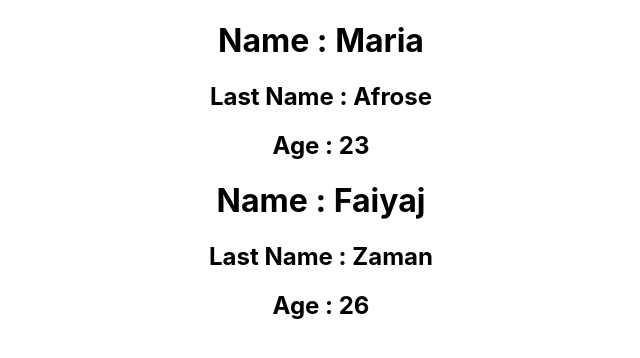
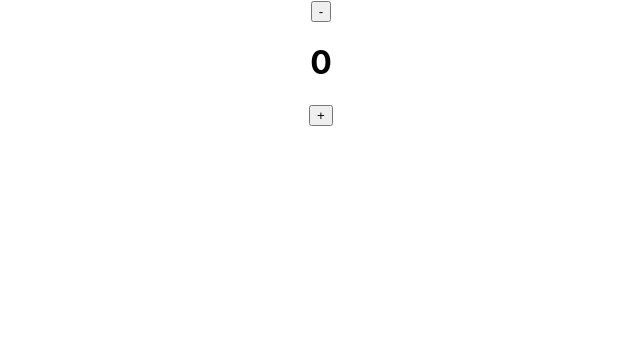
Before and after one commit to Faiyajz/search-movies-app-react, a React (Create React App) app: page / in a window 1280 px wide. Shown: the top 358 px of the page, without its empty margins (319-959 px from the left). Built offline with nearby package versions, Linux system fonts and the light colour scheme.

Commit message:
Counter App, Event, State, react Hook - useState

```diff
--- a/src/App.js
+++ b/src/App.js
@@ -1,31 +1,20 @@
+import {useState} from 'react';
 import './App.css';
-
-const Person = (props) => {
-  return (
-    <>
-      <h1>Name : {props.name}</h1>
-      <h2>Last Name : {props.lastName}</h2>
-      <h2>Age : {props.age}</h2>
-    </>
-  )
-}
 
 
 const App = () => {
+  const [counter, setCounter] = useState(0);
 
   return (
     <div className="App">
-      <Person
-        name={'Maria'}
-        lastName={'Afrose'}
-        age={23}
-      />
+        <button onClick={() => setCounter( (prevCount) => prevCount - 1 )}> - </button>
+        {/* <button onClick={()=>alert('Minus Button Clikcked')}> - </button> */}
 
-      <Person
-        name='Faiyaj'
-        lastName='Zaman'
-        age={26}
-      />
+        <h1>{counter}</h1>
+
+        {/* <button onClick={()=>alert('Plus Button Clikcked')}> + </button> */}
+        <button onClick={() =>setCounter( (prevCount) => prevCount + 1 )}> + </button>
+
 
     </div>
   );
```
